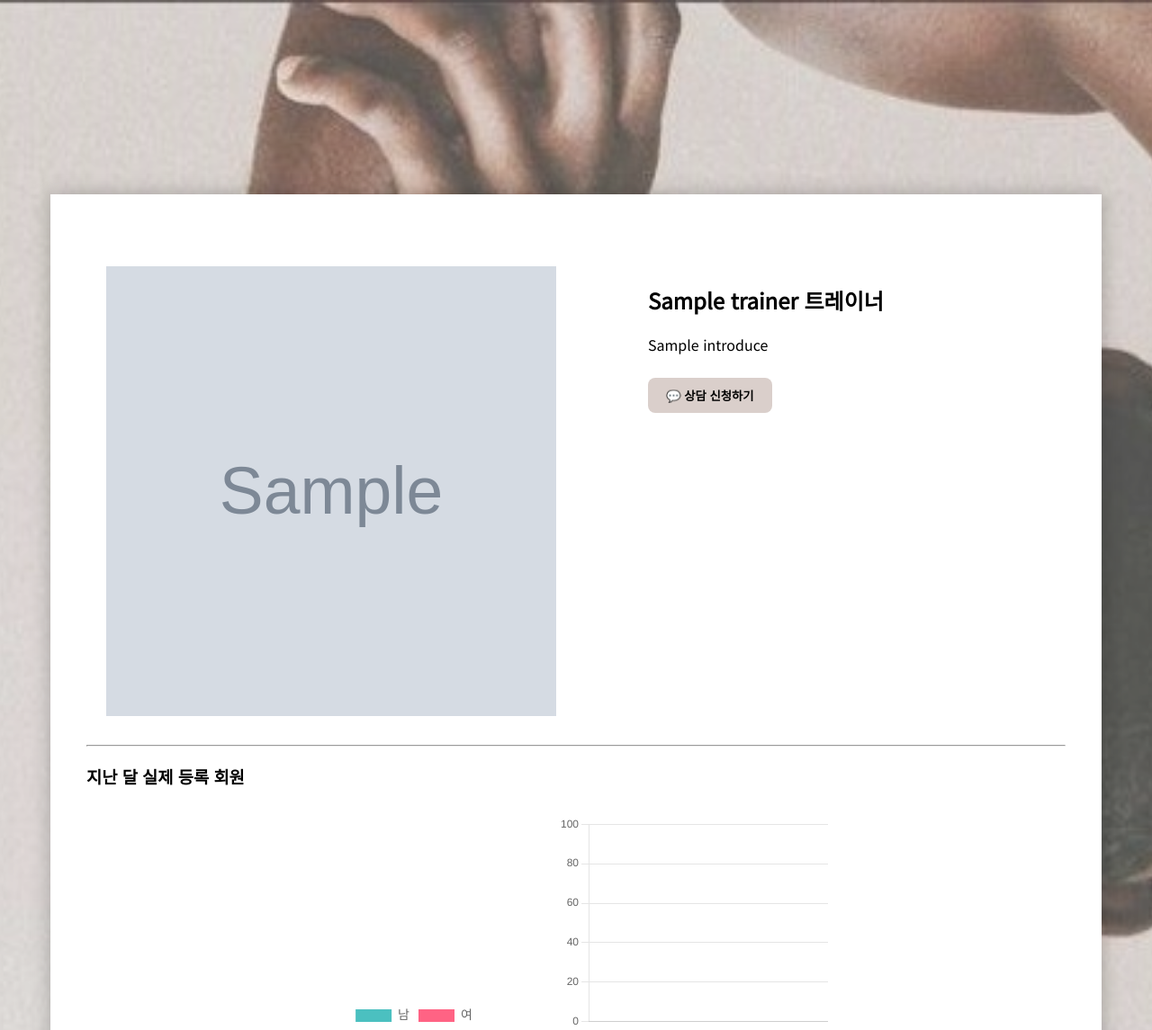
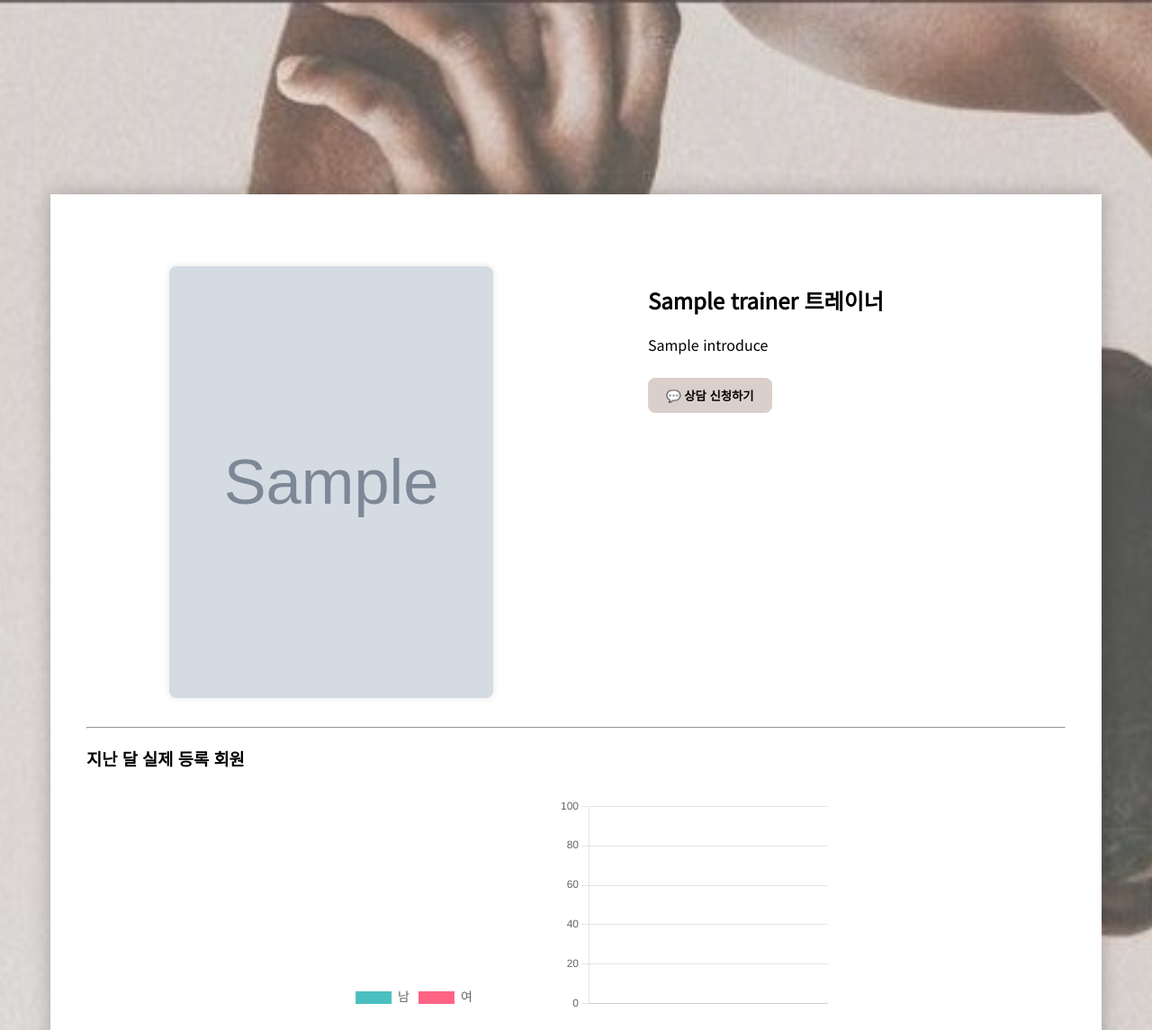
Before and after one commit to bibimh/ondemand-mini-project, a Flask app: template templates/profile.html in a window 1280 px wide. Shown: the top 1145 px of the page at 90% size. Run offline with Flask 3, Linux system fonts and the light colour scheme; the template is opened without the code that fills it: most values are stand-ins (such as "Sample title", 1, 10 or a date in 2020); grey boxes marked "Sample" are stand-in pictures.

Commit message:
프로필 사진 적용

```diff
--- a/routes/profile_edit_routes.py
+++ b/routes/profile_edit_routes.py
@@ -81,12 +81,12 @@ def edit_profile(trainer_id):
 
             # 새 이미지 추가
             new_files = request.files.getlist('new_images')
-            cursor.execute("SELECT COUNT(*) as count FROM site_images WHERE name LIKE %s", (f"%트레이너{trainer_id}_%",))
+            cursor.execute("SELECT COUNT(*) as count FROM site_images WHERE name LIKE %s", (f"%trainer{trainer_id}_%",))
             existing_count = cursor.fetchone()['count']
 
             for i, file in enumerate(new_files):
                 if file and file.filename:
-                    name = f"트레이너{trainer_id}_{existing_count + i + 1}"
+                    name = f"trainer{trainer_id}_{existing_count + i + 1}"
                     data = file.read()
                     cursor.execute("""
                         INSERT INTO site_images (name, image_data, description)
--- a/routes/profile_routes.py
+++ b/routes/profile_routes.py
@@ -24,7 +24,7 @@ def profile(trainer_id):
             SELECT image_data FROM site_images
             WHERE name LIKE %s
             ORDER BY uploaded_at ASC
-        """, (f"%트레이너{trainer_id}%",))
+        """, (f"trainer{trainer_id}%",))
         image_rows = cursor.fetchall()
 
     image_sources = [
@@ -111,7 +111,7 @@ def profile(trainer_id):
             if age < 10:
                 continue
             elif age >= 50:
-                age_counter['50대 이상'] += 1
+                age_counter['50대+'] += 1
             else:
                 decade = (age // 10) * 10
                 label = f"{decade}대"
--- a/static/css/profile.css
+++ b/static/css/profile.css
@@ -127,21 +127,25 @@
 
 .image-carousel {
     position: relative;
-    width: 100%;
-    max-width: 500px;
-    height: 500px;
     overflow: hidden;
+    width: 360px;
+    height: 480px;
+    margin: 0 auto;
+    border-radius: 8px;
+    box-shadow: 0 0 8px rgba(0,0,0,0.1);
 }
 
 .carousel-img {
+    height: 100%;
     width: 100%;
+    object-fit: cover;
+    flex: 0 0 100%;
+}
+
+.carousel-track {
+    display: flex;
     height: 100%;
-    object-fit: cover;
-    position: absolute;
-    top: 0;
-    left: 0;
-    transition: opacity 0.5s ease-in-out;
-    border-radius: 0px;
+    transition: transform 0.5s ease-in-out;
 }
 
 .hidden {
@@ -167,3 +171,9 @@
 .carousel-btn.right {
     right: 10px;
 }
+
+.carousel-btn:disabled {
+    opacity: 0.3;
+    cursor: default;
+    pointer-events: none;
+}
--- a/templates/profile.html
+++ b/templates/profile.html
@@ -14,9 +14,11 @@
         <div class="trainer-section">
             <div class="trainer-left">
                 <div class="image-carousel">
-                    {% for src in image_sources %}
-                        <img class="carousel-img {% if not loop.first %}hidden{% endif %}" src="{{ src }}">
-                    {% endfor %}
+                    <div class="carousel-track">
+                        {% for src in image_sources %}
+                            <img class="carousel-img" src="{{ src }}">
+                        {% endfor %}
+                    </div>
                     {% if image_sources|length > 1 %}
                         <button class="carousel-btn left" onclick="prevImage()">&#10094;</button>
                         <button class="carousel-btn right" onclick="nextImage()">&#10095;</button>
@@ -60,24 +62,50 @@
         <script src="https://cdn.jsdelivr.net/npm/chart.js"></script>
         <script>
             let current = 0;
+            const track = document.querySelector('.carousel-track');
             const images = document.querySelectorAll('.carousel-img');
+            const total = images.length;
 
-            function showImage(index) {
-                images.forEach((img, i) => {
-                img.classList.toggle('hidden', i !== index);
+            const btnLeft = document.querySelector('.carousel-btn.left');
+            const btnRight = document.querySelector('.carousel-btn.right');
+
+            function updateSlide() {
+                const container = document.querySelector('.image-carousel');
+                const track = document.querySelector('.carousel-track');
+                const images = document.querySelectorAll('.carousel-img');
+                const containerWidth = container.offsetWidth;
+
+                track.style.width = `${containerWidth * total}px`;
+                track.style.transform = `translateX(-${current * containerWidth}px)`;
+
+                images.forEach(img => {
+                    img.style.width = `${containerWidth}px`;  // 이미지 크기 통일
+                    img.style.flex = '0 0 auto';              // 축소 방지
                 });
+
+                if (btnLeft) btnLeft.disabled = current === 0;
+                if (btnRight) btnRight.disabled = current === total - 1;
             }
 
             function prevImage() {
-                current = (current - 1 + images.length) % images.length;
-                showImage(current);
+                if (current > 0) {
+                    current--;
+                    updateSlide();
+                }
             }
 
             function nextImage() {
-                current = (current + 1) % images.length;
-                showImage(current);
+                if (current < total - 1) {
+                    current++;
+                    updateSlide();
+                }
             }
+
+            window.addEventListener('load', updateSlide);
+            window.addEventListener('resize', updateSlide);
         </script>
+
+
         <script>
             const genderData = JSON.parse('{{ gender_data | tojson | safe }}');
             const ageData = JSON.parse('{{ age_data | tojson | safe }}');
```
Also changed, not shown: init_images.py (+1 -6 lines), static/images/trainer3_1.jpg (added), static/images/trainer3_2.jpg (added), static/images/trainer4_1.jpg (added), static/images/trainer5_1.jpg (added), static/images/trainer5_2.jpg (added), static/images/trainer6_1.jpg (added), static/images/trainer7_1.jpg (added), static/images/trainer7_2.jpg (added).
